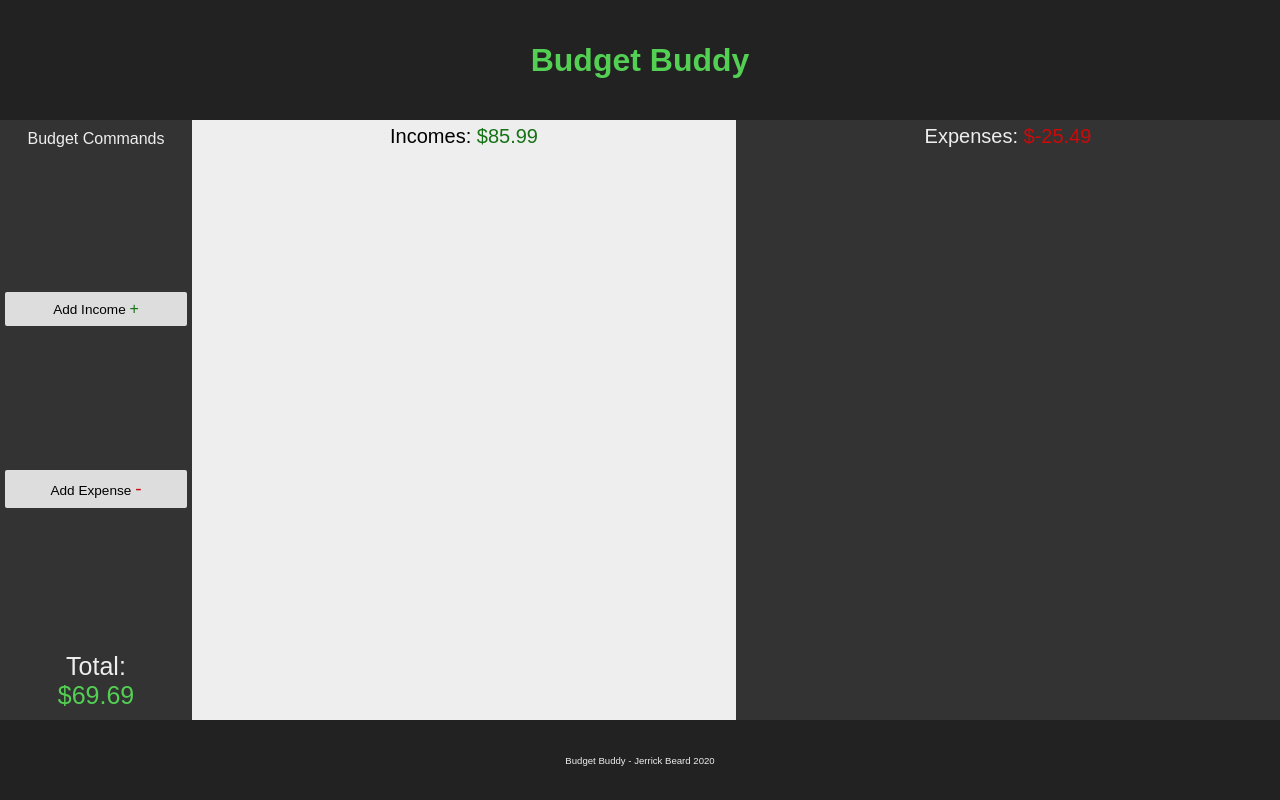
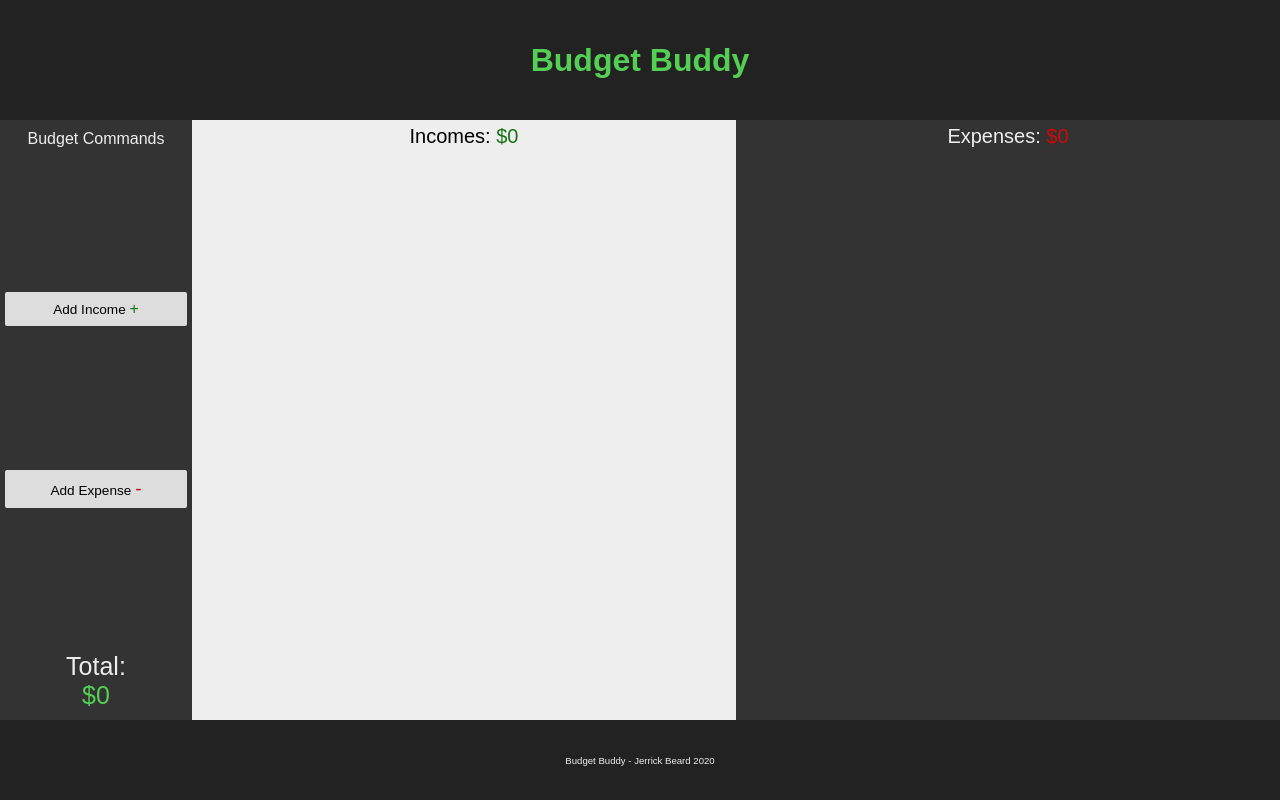
Before and after one commit to JerrickBeardCode/Budget_Buddy, a React (Create React App) app: page / in a window 1280 px wide. Built offline with nearby package versions, Linux system fonts and the light colour scheme.

Commit message:
improved updates to ui

```diff
--- a/src/components/Expenses.js
+++ b/src/components/Expenses.js
@@ -1,14 +1,25 @@
 import React from 'react';
 import TransactionList from './TransactionList';
 
-const Expenses = ({ num_expenses, expenses_arr }) => {
+const Expenses = ({ num_expenses, expenses_arr, deleteArrayItem }) => {
+  // Calculate total expenses to display to screen
+  const calcExpensesTotal = () => {
+    let expenses_total = 0.0;
+    expenses_arr.forEach(
+      el => (expenses_total = expenses_total + parseFloat(el.amount))
+    );
+    return <>${expenses_total * -1}</>;
+  };
   return (
     <div id="expenses-container">
       <p className="expenses-header">
-        Expenses: <span className="expenses-total">$-25.49</span>
+        Expenses: <span className="expenses-total">{calcExpensesTotal()}</span>
       </p>
 
-      <TransactionList items_arr={expenses_arr} />
+      <TransactionList
+        items_arr={expenses_arr}
+        deleteArrayItem={deleteArrayItem}
+      />
     </div>
   );
 };
--- a/src/components/Incomes.js
+++ b/src/components/Incomes.js
@@ -1,14 +1,26 @@
 import React from 'react';
 import TransactionList from './TransactionList';
 
-const Incomes = ({ num_incomes, incomes_arr }) => {
+const Incomes = ({ num_incomes, incomes_arr, deleteArrayItem }) => {
+  // Calculate total incomes to display to screen
+  const calcIncomesTotal = () => {
+    let incomes_total = 0.0;
+    incomes_arr.forEach(
+      el => (incomes_total = incomes_total + parseFloat(el.amount))
+    );
+    return <>${incomes_total}</>;
+  };
+
   return (
     <div id="incomes-container">
       <p className="incomes-header">
-        Incomes: <span className="incomes-total">$85.99</span>
+        Incomes: <span className="incomes-total">{calcIncomesTotal()}</span>
       </p>
 
-      <TransactionList items_arr={incomes_arr} />
+      <TransactionList
+        items_arr={incomes_arr}
+        deleteArrayItem={deleteArrayItem}
+      />
     </div>
   );
 };
--- a/src/components/InputForm.js
+++ b/src/components/InputForm.js
@@ -10,10 +10,10 @@ import React from 'react';
 // onLabelKeyPress: callback function to handle when a key is pressed during input (usually 'Enter' key)
 
 class InputForm extends React.Component {
-  // State is used to handle multiple input fields
   state = {
-    amount: null,
-    title: ''
+    amount: null, // Amount of transaction
+    title: '', // Transaction title,
+    transaction_id: 300 // Unique id for each transaction, starting value arbitrary
   };
 
   handleChange = e => {
--- a/src/components/Sidebar.js
+++ b/src/components/Sidebar.js
@@ -1,20 +1,45 @@
-// Sidebar Component
-
 import React from 'react';
 
-const Sidebar = props => {
+/* PROPS: onIncButtonClick - callback to Workspace.js
+          onExpButtonClick - callback to Workspace.js
+          incomes_arr - current array of incomes
+          expenses_arr - current array of expenses
+*/
+class Sidebar extends React.Component {
+  // Update the total (called in the jsx)
+  calcTotal = () => {
+    // Calculate the incomes total
+    let incomes_total = 0.0;
+    this.props.incomes_arr.forEach(
+      el => (incomes_total = incomes_total + parseFloat(el.amount)) // Convert string to float!
+    );
+
+    // Calculate the expenses total
+    let expenses_total = 0.0;
+    this.props.expenses_arr.forEach(
+      el => (expenses_total = expenses_total + parseFloat(el.amount)) // Convert string to float!
+    );
+
+    // Return true total
+    return <>${incomes_total + -1 * expenses_total}</>;
+  };
+
+  render() {
+    // Destructure props
+    const { onIncButtonClick, onExpButtonClick } = this.props;
+
     return (
       <div id="sidebar-container">
         <p className="sidebar-header">Budget Commands</p>
         <button
           className="sidebar-inc-button"
-        onClick={() => props.onIncButtonClick()}
+          onClick={() => onIncButtonClick()}
         >
           Add Income <span className="inc-icon">+</span>
         </button>
         <button
           className="sidebar-exp-button"
-        onClick={() => props.onExpButtonClick()}
+          onClick={() => onExpButtonClick()}
         >
           Add Expense <span className="exp-icon">-</span>
         </button>
@@ -22,11 +47,13 @@ const Sidebar = props => {
           Total:
           <span className="total">
             <br />
-          $69.69
+
+            {this.calcTotal()}
           </span>
         </p>
       </div>
     );
-};
+  }
+}
 
 export default Sidebar;
--- a/src/components/TransactionList.js
+++ b/src/components/TransactionList.js
@@ -2,9 +2,10 @@ import React from 'react';
 import Modal from './Modal';
 
 // PROPS: items_arr - array of transaction items to be displayed
+//        deleteArrayItem - callback to Workspace.js that updates appropriate array
 class TransactionList extends React.Component {
   // State - is the user currently trying to delete an item?
-  state = { attempt_delete: false, item_to_delete: null, modal_active: false };
+  state = { item_to_delete: null, modal_active: false };
 
   /*
   handleDeleteButton = () => {
@@ -21,10 +22,10 @@ class TransactionList extends React.Component {
     this.setState({ modal_active: false });
   };
 
-  // Delete the item
+  // If confirm is clicked, we need to delete the item
   onConfirmButtonClick = () => {
-    // TODO
-    console.log(`TODO: how will we delete the item???`);
+    // Callback passed from Workspace.js
+    //this.props.deleteArrayItem();
   };
 
   render() {
@@ -32,13 +33,15 @@ class TransactionList extends React.Component {
 
     return (
       <div className="transactions-container">
-        {items_arr.map(item => {
+        {/* Use item index for key. Keys reassigned on each render call */}
+        {items_arr.map((item, index) => {
           return (
-            <>
-              <div className="transaction-entry">
+            <div className="transaction-entry" key={index}>
               <span className="transaction-amount">$ {item.amount}</span>
               <p className="entry-right">
                 <span className="transaction-title">{item.title}</span>
+                {/* Our delete button has the key, so that we can obtain the info
+                      for the item we want to delete */}
                 <button
                   className="delete-entry-btn btn-light"
                   onClick={this.toggleModal}
@@ -47,7 +50,6 @@ class TransactionList extends React.Component {
                 </button>
               </p>
             </div>
-            </>
           );
         })}
         {this.state.modal_active ? (
--- a/src/components/Workspace.js
+++ b/src/components/Workspace.js
@@ -17,7 +17,8 @@ class Workspace extends React.Component {
     num_incomes: 0, // App starts with 0 incomes
     num_expenses: 0, // App starts with 0 expenses
     incomes_arr: [],
-    expenses_arr: []
+    expenses_arr: [],
+    transaction_id: 0 // Used as key when calling map function
   };
 
   // This function will trigger a modal whenever the 'Add Income' button is clicked
@@ -62,22 +63,35 @@ class Workspace extends React.Component {
     this.closeModal();
   };
 
+  // Function for deleting an item from the appropriate array.
+  // Props path(s): Workspace >> Incomes >> TransactionList
+  //             Workspace >> Expenses >> TransactionList
+  // index - index of item to be removed
+  // array_type - income or expense array
+  deleteArrayItem = (index, array_type) => {
+    // TODO: delete the item from the array
+  };
+
   render() {
     return (
       <section id="workspace-container">
         <Sidebar
           onIncButtonClick={this.onIncButtonClick}
           onExpButtonClick={this.onExpButtonClick}
+          incomes_arr={this.state.incomes_arr}
+          expenses_arr={this.state.expenses_arr}
         />
 
         <Incomes
           num_incomes={this.state.num_incomes}
           incomes_arr={this.state.incomes_arr}
+          deleteArrayItem={this.deleteArrayItem}
         />
 
         <Expenses
           num_expenses={this.state.num_expenses}
           expenses_arr={this.state.expenses_arr}
+          deleteArrayItem={this.deleteArrayItem}
         />
 
         {this.state.modal_active ? (
```
Lines whose indentation alone changed are shown as unchanged.
